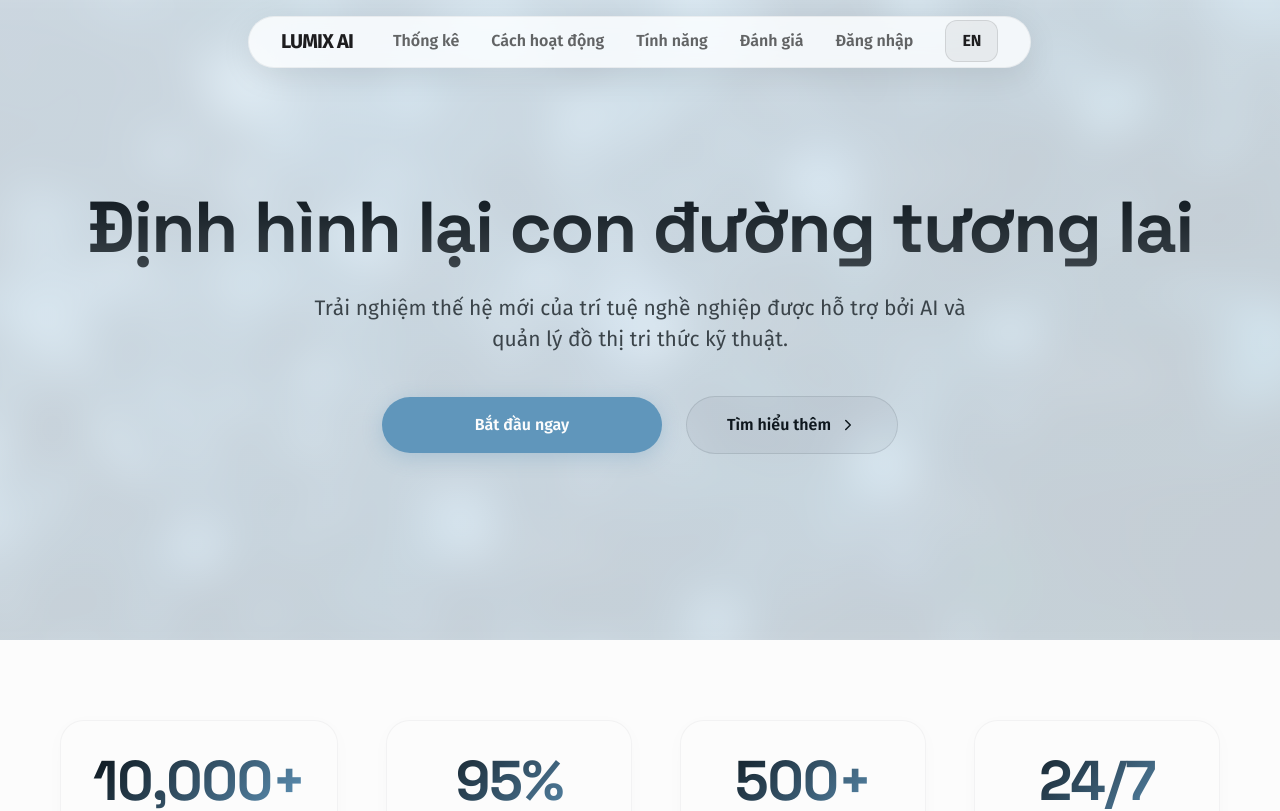
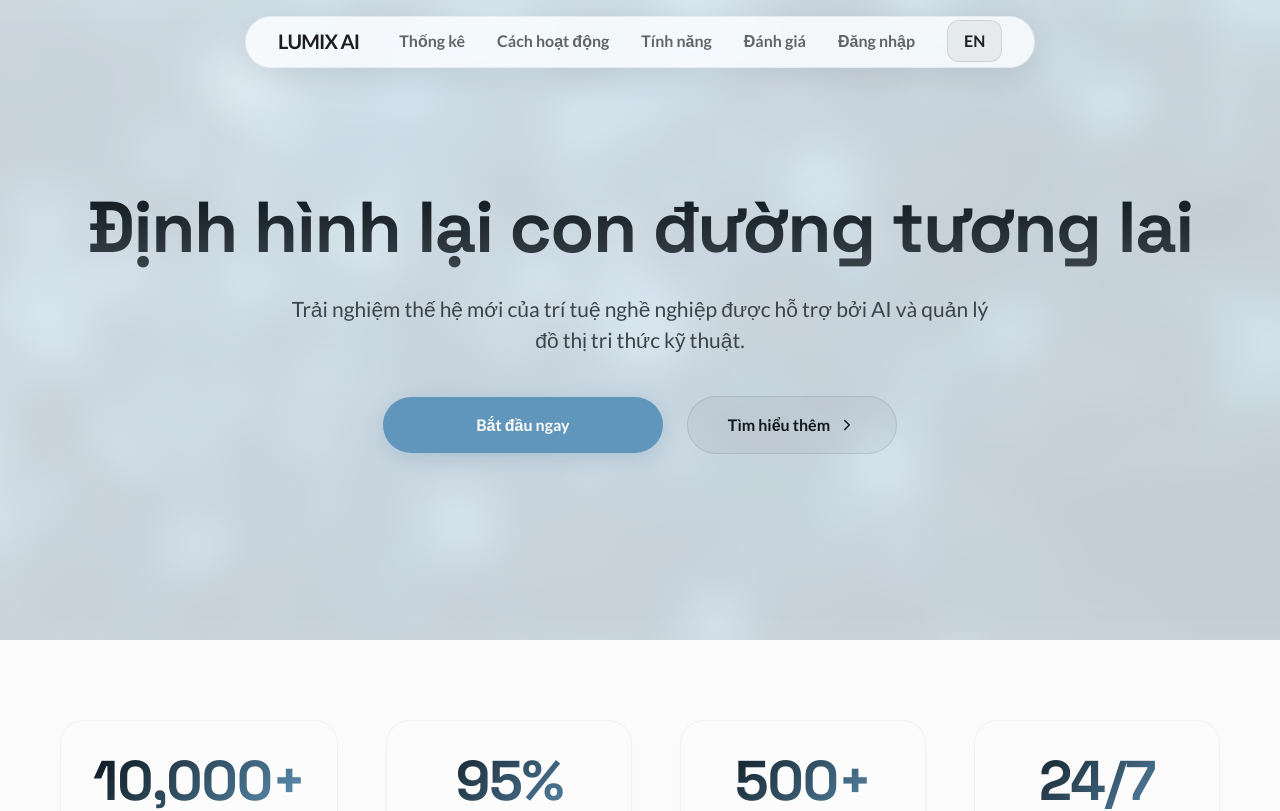
Before and after one commit to 7kitan/leveller-ai, a Next.js app in the folder frontend/: page / in a window 1280 px wide. Shown: the top 811 px of the page. Built offline with nearby package versions, Linux system fonts and the light colour scheme.

Commit message:
Replace Fira Sans with Lato as body font

```diff
--- a/frontend/src/app/globals.css
+++ b/frontend/src/app/globals.css
@@ -119,7 +119,7 @@
     /* ========================================================================
      * FONTS
      * ======================================================================== */
-    --font-sans: var(--font-fira-sans), -apple-system, BlinkMacSystemFont, "SF Pro Text", "SF Pro Icons", "Helvetica Neue", Helvetica, Arial, sans-serif;
+    --font-sans: var(--font-lato), -apple-system, BlinkMacSystemFont, "SF Pro Text", "SF Pro Icons", "Helvetica Neue", Helvetica, Arial, sans-serif;
     --font-display: var(--font-space-grotesk), -apple-system, BlinkMacSystemFont, "SF Pro Display", "Helvetica Neue", Helvetica, Arial, sans-serif;
     --font-mono: ui-monospace, SFMono-Regular, "SF Mono", Menlo, Consolas, "Liberation Mono", monospace;
 
--- a/frontend/src/app/layout.tsx
+++ b/frontend/src/app/layout.tsx
@@ -1,5 +1,5 @@
 import type { Metadata } from "next";
-import { Space_Grotesk, Fira_Sans } from "next/font/google";
+import { Space_Grotesk, Lato } from "next/font/google";
 import "./globals.css";
 import { AuthProvider } from "@/context/AuthContext";
 import { ThemeProvider } from "@/context/ThemeContext";
@@ -12,10 +12,10 @@ const spaceGrotesk = Space_Grotesk({
   variable: "--font-space-grotesk"
 });
 
-const firaSans = Fira_Sans({
+const lato = Lato({
   subsets: ["latin", "latin-ext"],
-  weight: ["400", "500", "600", "700"],
-  variable: "--font-fira-sans",
+  weight: ["400", "700"],
+  variable: "--font-lato",
 });
 
 export const metadata: Metadata = {
@@ -30,7 +30,7 @@ export default function RootLayout({
   children: React.ReactNode;
 }) {
   return (
-    <html lang="en" className={`${spaceGrotesk.variable} ${firaSans.variable}`} suppressHydrationWarning>
+    <html lang="en" className={`${spaceGrotesk.variable} ${lato.variable}`} suppressHydrationWarning>
       <body className="antialiased">
         <LanguageProvider>
           <ThemeProvider>
```
